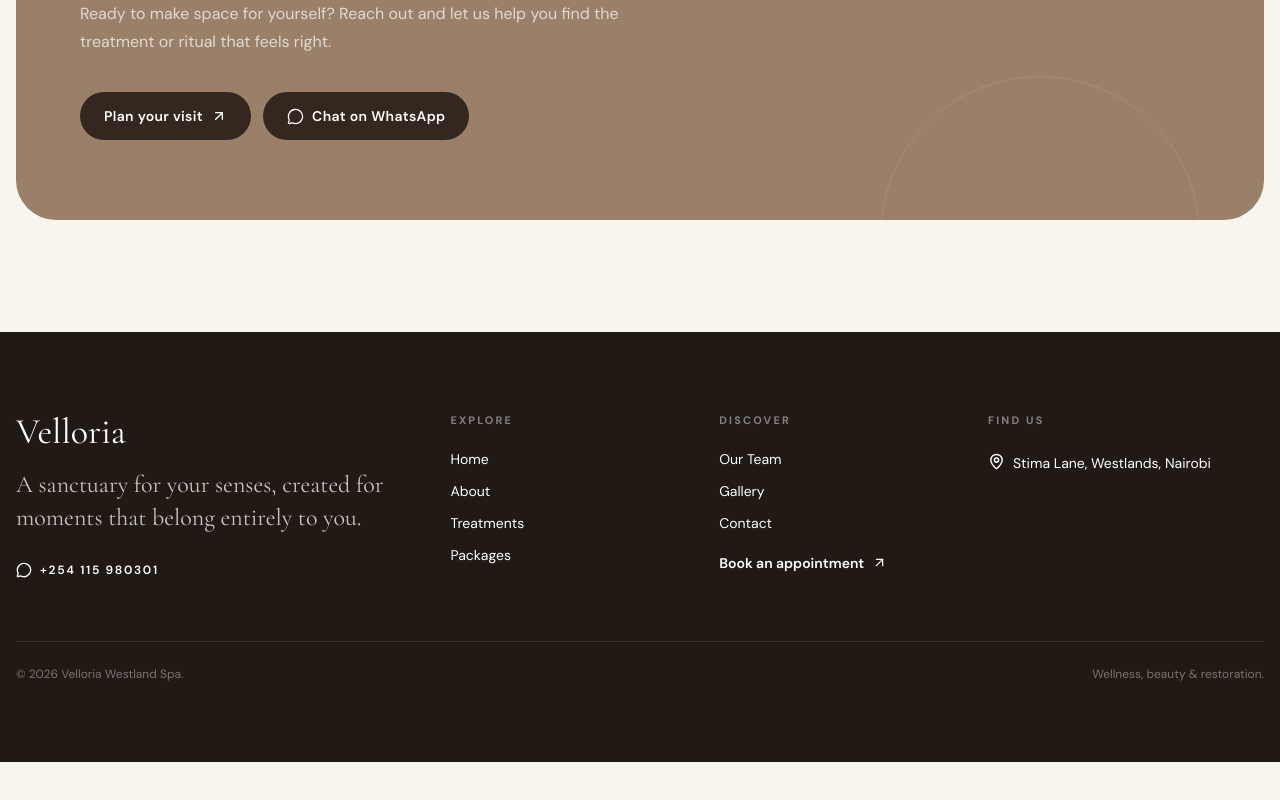
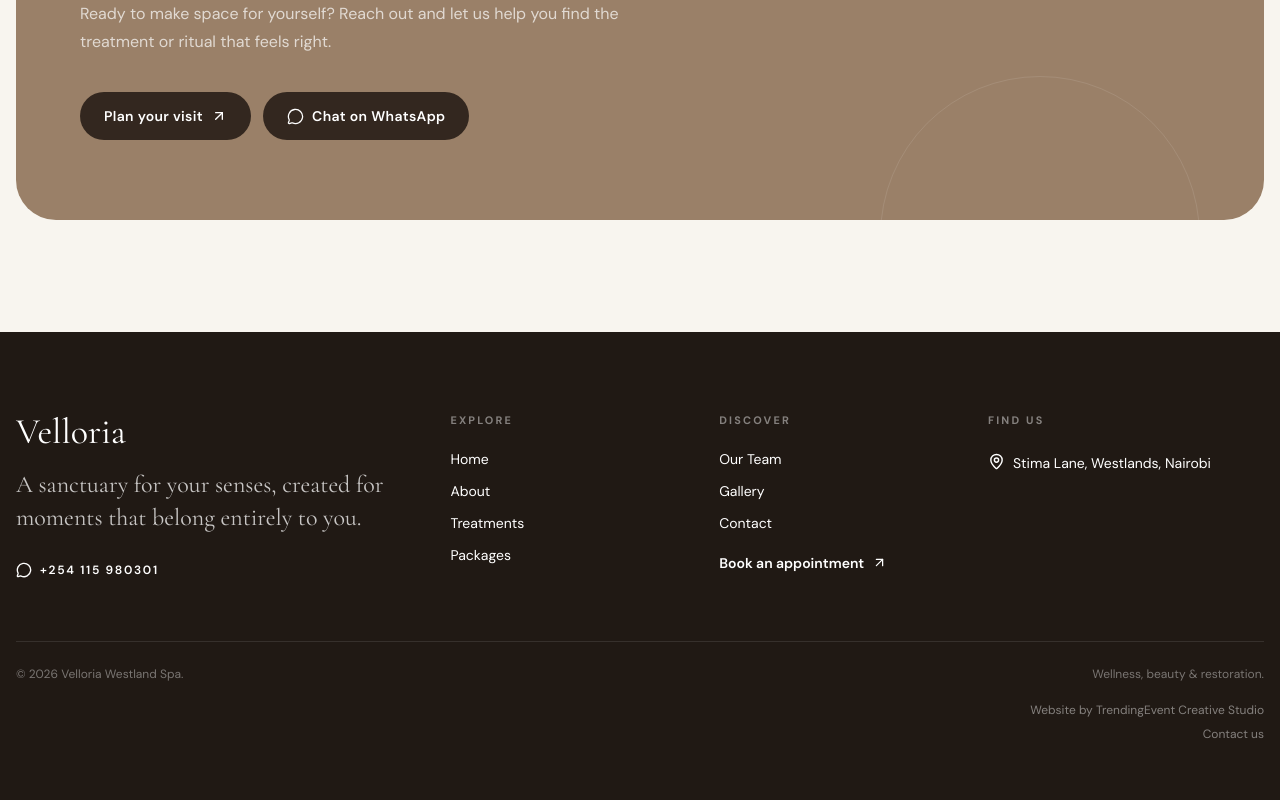
Before and after one commit to KennethMuir/velloria-Westland-spa, a Next.js app: page / in a window 1280 px wide. Shown: the part 5549-6349 px from the top of the page. Before the commit the page ends 6311 px from the top, so only its background shows below. Built offline with nearby package versions, Linux system fonts and the light colour scheme.

Commit message:
Add creative studio credit to footer

```diff
--- a/src/components/layout/Footer.tsx
+++ b/src/components/layout/Footer.tsx
@@ -87,6 +87,29 @@ export function Footer() {
           <p>© {new Date().getFullYear()} Velloria Westland Spa.</p>
           <p>Wellness, beauty & restoration.</p>
         </div>
+
+        <div className="mt-5 flex flex-col items-start gap-2 text-right text-xs text-white/45 sm:items-end">
+          <p>
+            Website by{" "}
+            <a
+              href="https://trendingeventcreativestudio.com"
+              target="_blank"
+              rel="noopener noreferrer"
+              className="text-white/65 transition-colors hover:text-white"
+            >
+              TrendingEvent Creative Studio
+            </a>
+          </p>
+
+          <a
+            href="https://mail.google.com/mail/?view=cm&to=trendingevent@gmail.com&su=Website%20Design%20Enquiry"
+            target="_blank"
+            rel="noopener noreferrer"
+            className="transition-colors hover:text-white"
+          >
+            Contact us
+          </a>
+        </div>
       </div>
     </footer>
   );
```
